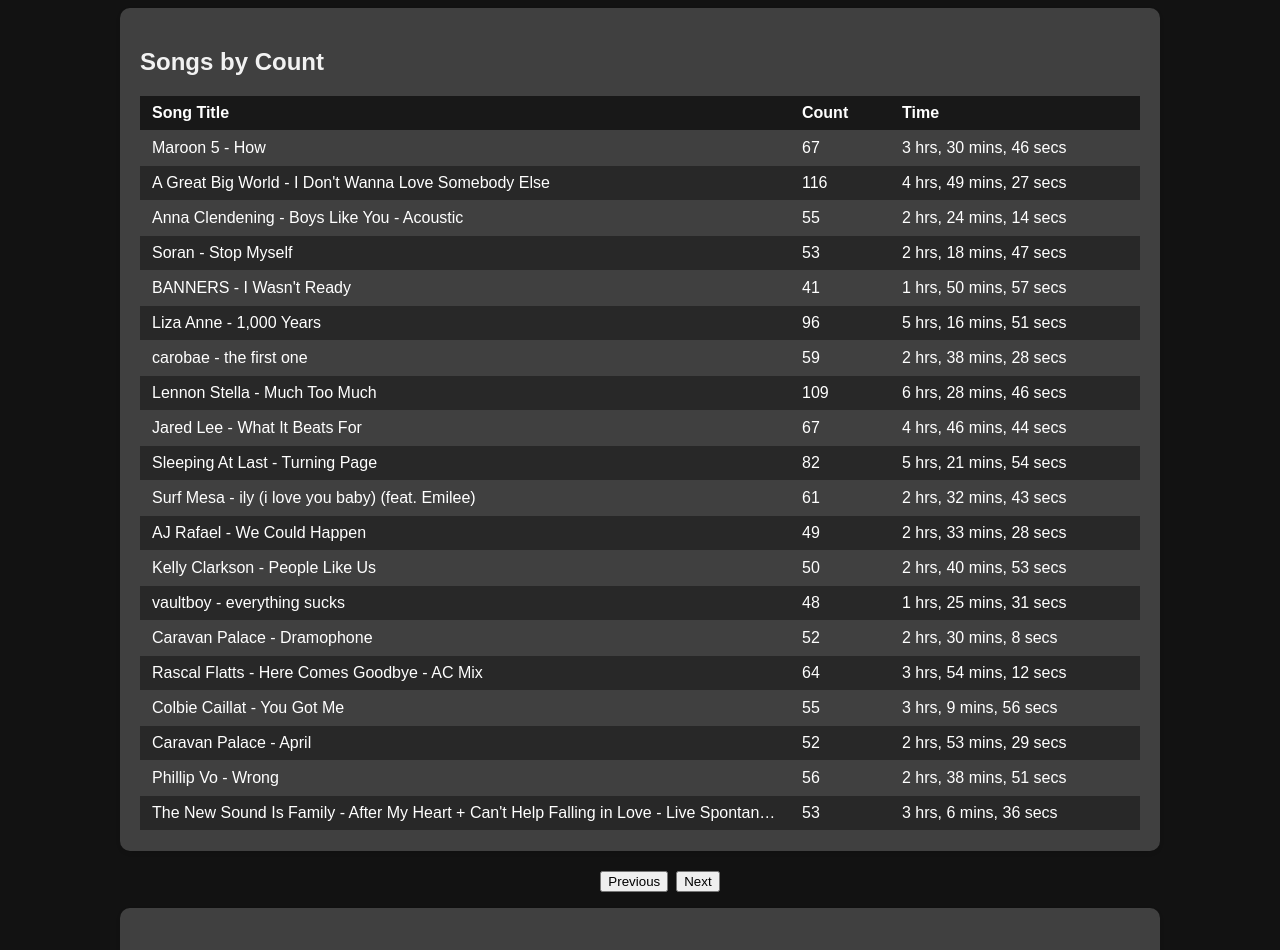
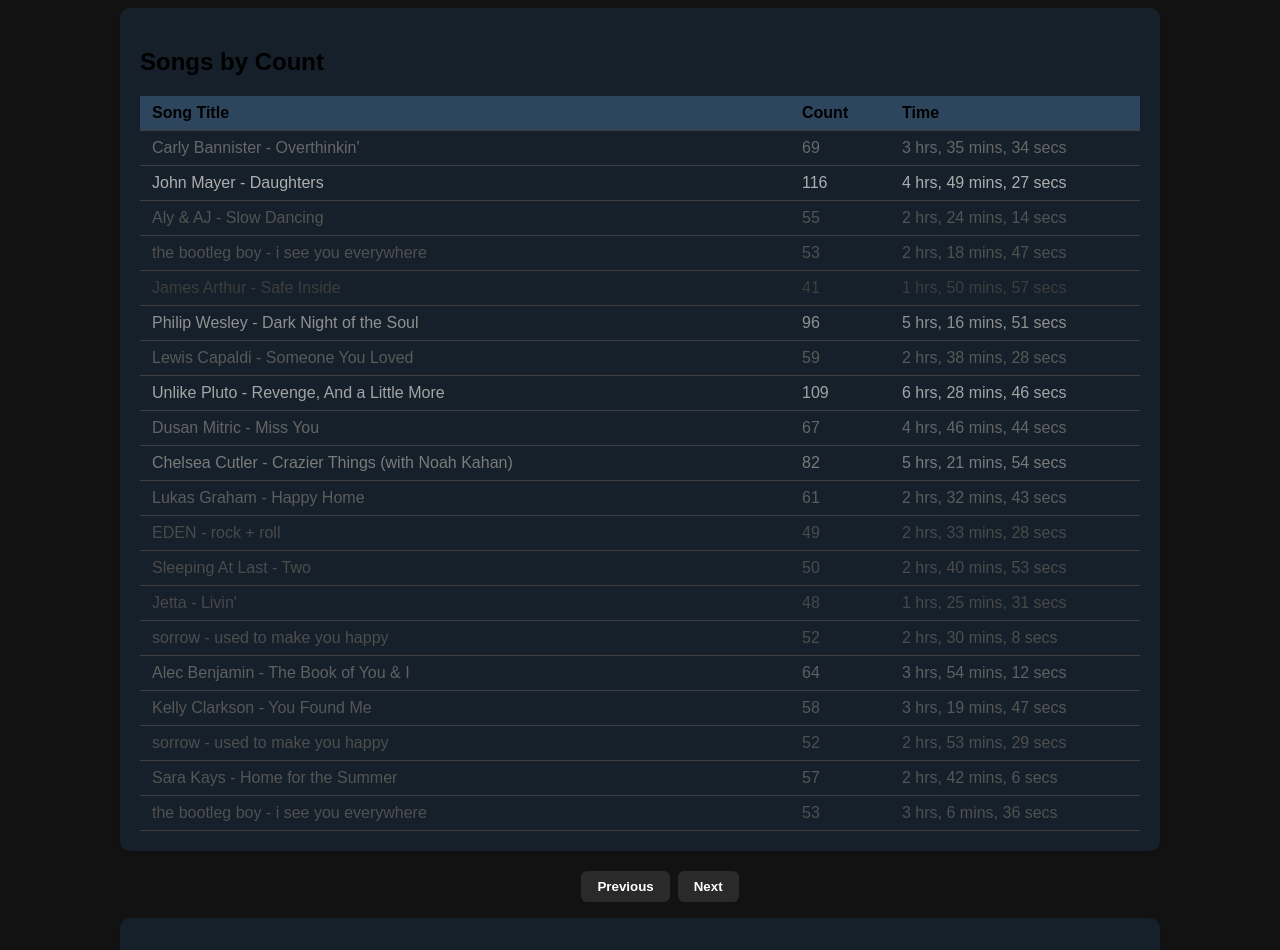
Before and after one commit to jdoofey/musicTaste, a React (Create React App) app in the folder app/: page / in a window 1280 px wide. Shown: the top 950 px of the page. Built offline with nearby package versions, Linux system fonts and the light colour scheme.

Commit message:
styling changes and dynamic coloring added to text in tables

```diff
--- a/app/public/styles.css
+++ b/app/public/styles.css
@@ -8,11 +8,11 @@
   align-items: center;
   justify-content: center;
   min-height: 100vh;
-  color: #f2f2f2;
+
 }
 
 .container {
-  background-color: #404040;
+  background-color: #15202b;
   border-radius: 10px;
   box-shadow: 0 2px 4px rgba(0, 0, 0, 0.1);
   padding: 20px;
@@ -34,16 +34,19 @@
   overflow: hidden;
   text-overflow: ellipsis;
   max-width: 100px;
-  color: white;
+
 }
 
 th {
-  background-color: #181818;
+  background-color: #2e465d;
 }
 
-tr:nth-child(even) {
-  background-color: #282828;
+/* tr:nth-child(even) {
+  background-color: #202020;
 }
+tr:nth-child(odd) {
+  background-color: #2a2a2a;
+} */
 
 .pagination {
   list-style: none;
@@ -61,9 +64,32 @@
   padding: 6px 12px;
   border: 1px solid #282828;
   border-radius: 4px;
-  color: #333;
+
 }
 
 .pagination li a:hover {
   background-color: #f2f2f2;
 }
+
+.pagination button {
+  background-color: rgba(255, 255, 255, 0.1);
+  border: none;
+  border-radius: 6px;
+  padding: 8px 16px;
+  color: #fff;
+  font-weight: bold;
+  cursor: pointer;
+  transition: background-color 0.3s ease;
+}
+
+.pagination button:hover {
+  background-color: rgba(255, 255, 255, 0.2);
+}
+
+.dynamic-text-color {
+  color: #bbb
+}
+
+.dynamic-text-color:hover {
+  color: #fff;
+}
--- a/app/src/components/ArtistCount.js
+++ b/app/src/components/ArtistCount.js
@@ -53,13 +53,26 @@
           </tr>
         </thead>
         <tbody>
-          {artistToDisplay.map((artistKey, index) => (
-            <tr key={index}>
+          {artistToDisplay.map((artistKey, index) => {
+            const count = artistCounts[artistKey];
+            const colorValue = Math.min(255, (count / 900) * 200); // Adjusted color value
+
+
+            const textColor = `rgb(${colorValue}, ${colorValue}, ${colorValue})`;
+            return  (
+            <tr
+              key={index}
+              className="dynamic-text-color row-hover"
+                style={{
+                  color: textColor,
+                }}
+            >
               <td>{artistKey}</td>
               <td>{artistCounts[artistKey]}</td>
               <td>{formatTime(artistTimes[artistKey])}</td>
             </tr>
-          ))}
+          )
+            })}
         </tbody>
       </table>
       {/* <Pagination currentPage={currentPage} totalPages={totalPages} onPageChange={onPageChange} /> */}
--- a/app/src/components/Pagination.js
+++ b/app/src/components/Pagination.js
@@ -10,7 +10,10 @@
           className={`page-item ${currentPage === 1 ? 'disabled' : ''}`}
           onClick={() => onPageChange(currentPage - 1)}
         >
-          <button className="page-link">Previous</button>
+          <button
+            onClick={() => onPageChange(currentPage - 1)}
+            disabled={currentPage === 1}
+          className="page-link">Previous</button>
         </li>
         {pageNumbers.map((page) => (
           <li
--- a/app/src/components/SongCount.js
+++ b/app/src/components/SongCount.js
@@ -26,7 +26,7 @@
   const songTimes = {};
 
   data.forEach((entry) => {
-    const songKey = `${entry.artistName} - ${entry.trackName}`;
+    const songKey = `${entry.songName} - ${entry.trackName}`;
 
     if (songCounts[songKey]) {
       songCounts[songKey]++
@@ -59,13 +59,27 @@
           </tr>
         </thead>
         <tbody>
-          {songsToDisplay.map((songKey, index) => (
-            <tr key={index}>
-              <td>{songKey}</td>
-              <td>{songCounts[songKey]}</td>
-              <td>{formatTime(songTimes[songKey])}</td>
+          {songsToDisplay.map((songKey, index) => {
+            const artistName = data[songCounts[songKey]].artistName || 'Unknown Artist';
+            const trackName = data[songCounts[songKey]].trackName || 'Unknown Track';
+            const count = songCounts[songKey];
+            const colorValue = Math.min(255, (count / 100) * 150); // Adjusted color value
+
+            const textColor = `rgb(${colorValue}, ${colorValue}, ${colorValue})`;
+            const formattedSongKey = `${artistName} - ${trackName}`
+            return (
+            <tr
+              key={index}
+              className="dynamic-text-color"
+                style={{
+                  color: textColor,
+                }}
+            >
+                <td>{formattedSongKey}</td>
+                <td>{songCounts[songKey]}</td>
+                <td>{formatTime(songTimes[songKey])}</td>
             </tr>
-          ))}
+          )})}
         </tbody>
       </table>
       {/* <Pagination currentPage={currentPage} totalPages={totalPages} onPageChange={onPageChange} /> */}
```
